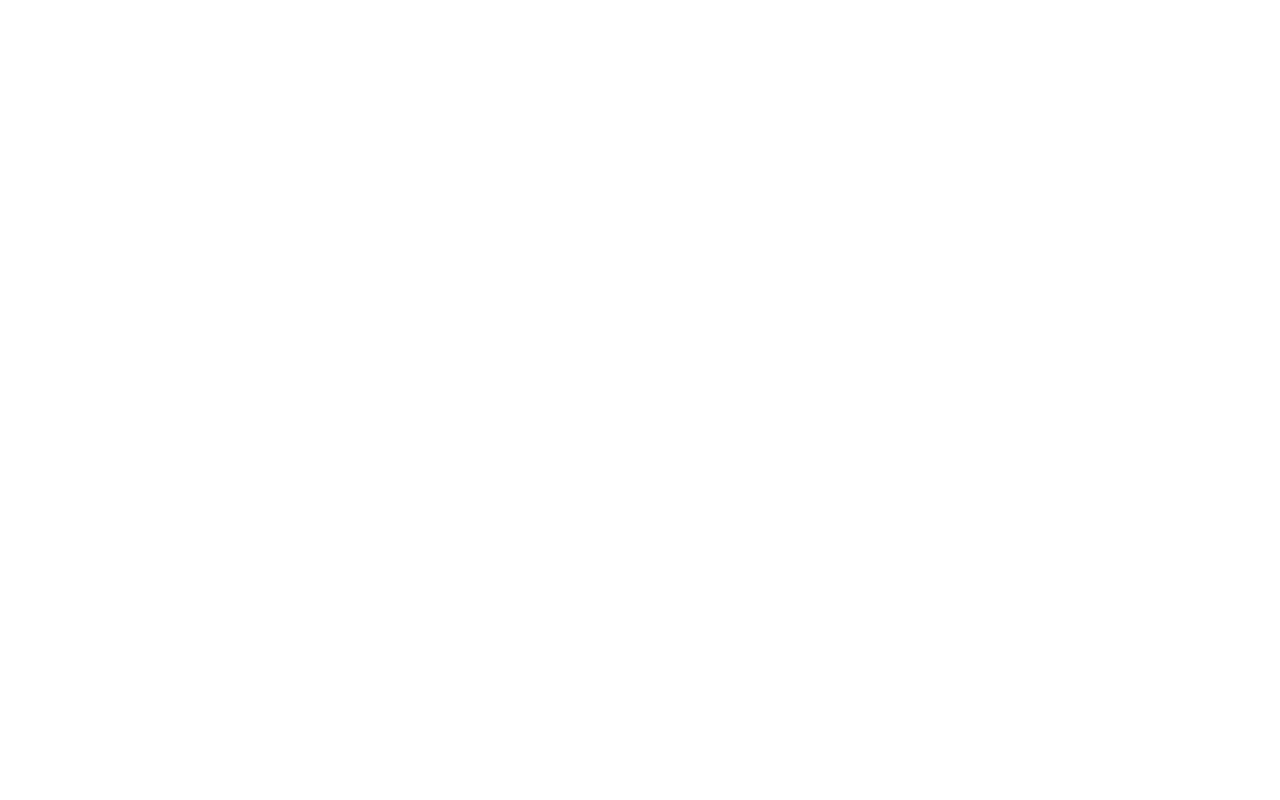
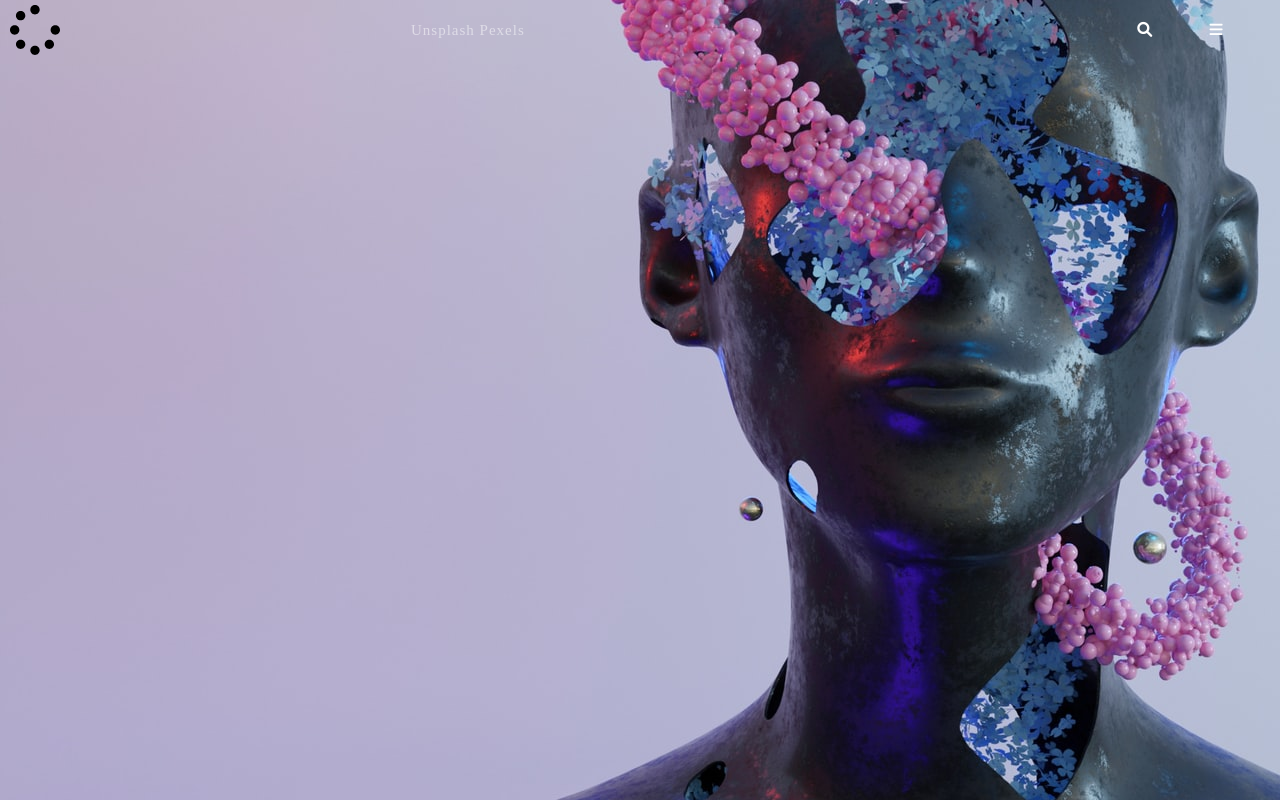
Before and after one commit to Christiano0407/videoMusicWeb, a website: page public/index.html in a window 1280 px wide. Drawn offline with nearby package versions, Linux system fonts and the light colour scheme; a web font is replaced by a local one.

Commit message:
previous

```diff
--- a/public/index.html
+++ b/public/index.html
@@ -34,10 +34,50 @@
   </head>
   <body data-barba="wrapper">
     <div data-barba="container" data-barba-namespace="home">
+      <!--Video-->
+      <!-- <video
+        class="video__page"
+        src="/src/assets/video/pexels-ron-lach-6652326.mp4"
+        controllers
+      ></video> -->
+      <div class="background__image"></div>
       <!-- Landing Page -->
 
       <div class="page">
-        <section class="navigation"></section>
+        <header class="header__navigation">
+          <nav class="navigation">
+            <div class="navigation__logo">
+              <img
+                src="/src/assets/icon/spinner-solid.svg"
+                alt="logo__img"
+                title="logo"
+              />
+            </div>
+            <div class="navigation__name">
+              <p class="name-logo">Unsplash Pexels</p>
+            </div>
+            <div class="navigation__icons">
+              <a class="icon-search" href="#"
+                ><i class="fa-solid fa-magnifying-glass"></i
+              ></a>
+              <a class="icon-burger" href="#"
+                ><i class="fa-solid fa-bars"></i
+              ></a>
+            </div>
+          </nav>
+        </header>
+
+        <aside class="aside"></aside>
+
+        <main class="main">
+          <div class="main__background">
+            <!--   <img
+              src="/src/assets/img/mus10.jpg"
+              alt="main-img"
+              title="main-img"
+            /> -->
+          </div>
+        </main>
       </div>
     </div>
     <!--Javascript and Frameworks-->
--- a/src/style.css
+++ b/src/style.css
@@ -68,8 +68,114 @@ h1 {
 }
 body {
   width: 100%;
- /*  font-family: changeling-neo,sans-serif;
-font-weight: 700;
-font-style: normal; */
+  height: 100vh;
+  position: fixed;
 }
-/* = Page= *
+/* video {
+  width: 100%
+  height: 100%
+  position: absolute;
+  z-index: 1;
+} */
+/* = Page= */
+.background__image {
+  width: 100%;
+  height: 100%;
+  background-image: url("/src/assets/img/mus9.jpg");
+  object-fit: cover;
+  background-position: left;
+  background-repeat: no-repeat;
+  position: absolute;
+  z-index: 1;
+}
+.page {
+  width: 100%;
+  height: 100vh;
+  display: grid;
+  grid-template-columns:  50px 1fr 1fr 1fr;
+  grid-template-rows: 60px 1fr 1fr;
+  gap: .5rem;
+  grid-template-areas: "nav    nav    nav   nav "
+                                    "aside main main main"
+                                    "aside main main main";
+  /* background-image: linear-gradient(to right, #6e14cf 0%, #041c46 100%); */
+  position: relative;
+  z-index: 10;
+}
+.header__navigation {
+  grid-area: nav;
+  width: 100%;
+  height: 100%;
+}
+.header__navigation .navigation {
+  width: 100%;
+  height: 100%;
+  display: flex;
+  align-items: center;
+  justify-content: space-between;
+}
+.navigation  .navigation__logo {
+width: 15%;
+height: 100%;
+display: flex;
+align-items: center;
+}
+.navigation__logo img {
+object-fit: cover;
+width: 50px;
+height: 50px;
+margin-left: 1rem;
+}
+.navigation__name {
+ width: 150px;
+ height: 100%;
+ display: flex;
+ align-items: center;
+}
+
+.navigation__name .name-logo {
+   color: var(--clr-white);
+   font-size: var(--font-size-medium-plus);
+   font-weight: 500;
+   position: relative;
+   right: 150px;
+   filter: opacity(0.5);
+}
+
+.navigation__icons {
+  width: 20rem;
+  height: 100%;
+  display: flex;
+  justify-content: space-evenly;
+  align-items: center;
+}
+.navigation__icons a {
+  color: var(--clr-white);
+  font-size: 15px;
+}
+
+/*Aside*/
+.aside {
+  grid-area: aside;
+}
+
+/*Main*/
+.main {
+  grid-area: main;
+  width: 100%;
+  height: 100vh;
+}
+.main__background {
+ grid-row: 2 / 4;
+ grid-column: 2 / 5;
+ width: 100%;
+ height: 100vh;
+}
+/* .main__background img {
+  width: 100%;
+  height: 100vh;
+  grid-row: 2 / 4;
+ grid-column: 2 / 5;
+ object-fit: cover;
+
+} */
```
